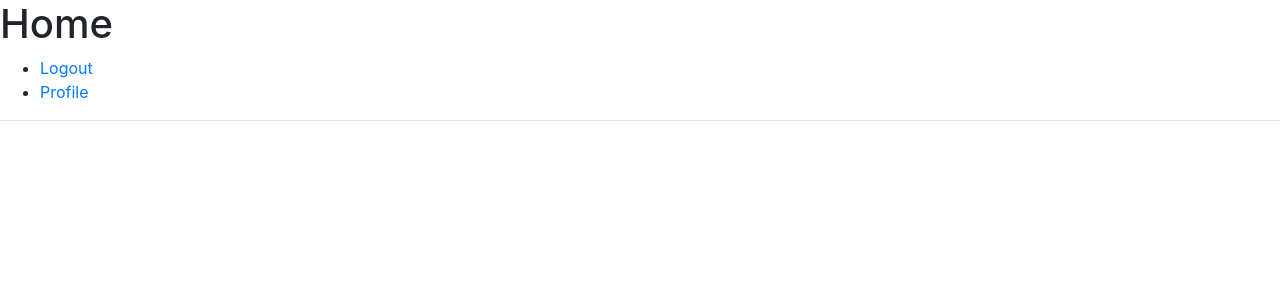
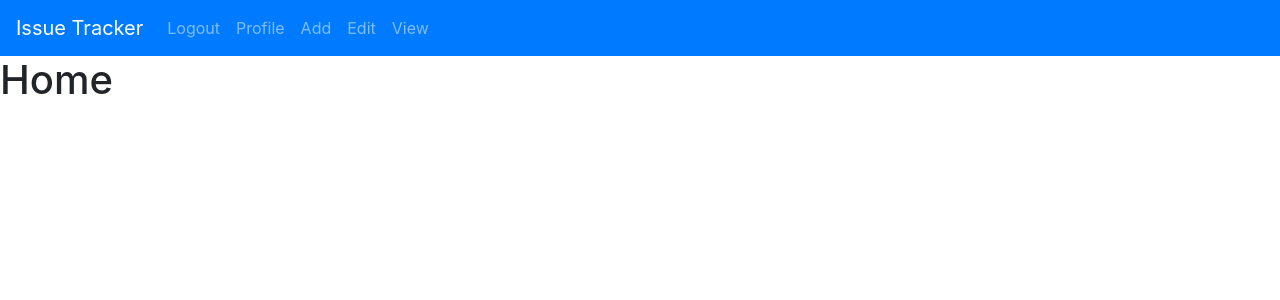
Before and after one commit to cjmorgan1185/issue_tracker, a Django app: page / in a window 1280 px wide. Shown: the top 300 px of the page. Run offline with Django 3.2, Linux system fonts and the light colour scheme; the visitor is signed in with stand-in values (Sample User, id 1); some libraries are stand-ins or nearby versions.

Commit message:
updated navbar styles and added authentication elements

```diff
--- a/accounts/templates/login.html
+++ b/accounts/templates/login.html
@@ -5,10 +5,13 @@
 {% block page_heading %}User Login{% endblock %}
 
 {% block content %}
+<div class="container">
 <form method="POST">
     {% csrf_token %} {{ login_form }}
     <button type="submit">Login</button>
 </form>
 
+
 <p><a href="{% url 'password_reset' %}">Reset Password</a></p>
+</div>
 {% endblock %}
--- a/accounts/templates/registration.html
+++ b/accounts/templates/registration.html
@@ -5,13 +5,13 @@
 {% block page_title %}Registration Page{% endblock %}
 
 {% block page_heading %}User Register{% endblock %} {% block content %}
-
-<p> If you already have an account you can <a href="{% url 'login' %}">sign in</a></p>
+<div class="container">
+<p class="regmsg"> If you already have an account you can <a href="{% url 'login' %}">sign in</a></p>
 
 <form method="POST">
     {% csrf_token %}
     {{ registration_form | as_bootstrap }}
     <button type="submit">Register</button>
 </form>
-
+</div>
 {% endblock %}
--- a/templates/base.html
+++ b/templates/base.html
@@ -1,5 +1,4 @@
-<!DOCTYPE html>
-{% load staticfiles %}
+<!DOCTYPE html> {% load staticfiles %}
 <html>
 
 <head>
@@ -9,25 +8,51 @@
 </head>
 
 <body>
+
+    {% if user.is_authenticated %}
+
+    <nav class="navbar navbar-expand-lg navbar-dark bg-primary">
+        <a class="navbar-brand" href="#">Issue Tracker</a>
+        <button class="navbar-toggler" type="button" data-toggle="collapse" data-target="#navbarNav" aria-controls="navbarNav" aria-expanded="false" aria-label="Toggle navigation">
+    <span class="navbar-toggler-icon"></span>
+  </button>
+        <div class="collapse navbar-collapse" id="navbarNav">
+            <ul class="navbar-nav">
+                <li class="nav-item">
+                    <a href="{% url 'logout' %}" class="nav-link" href="#">Logout <span class="sr-only">(current)</span></a>
+                </li>
+                <li class="nav-item">
+                    <a href="{% url 'profile' %}" class="nav-link" href="#">Profile</a>
+                </li>
+                <li class="nav-item">
+                    <a href="{% url 'profile' %}" class="nav-link" href="#">Add</a>
+                </li>
+                <li class="nav-item">
+                    <a href="{% url 'profile' %}" class="nav-link" href="#">Edit</a>
+                </li>
+                <li class="nav-item">
+                    <a href="{% url 'profile' %}" class="nav-link" href="#">View</a>
+                </li>
+            </ul>
+        </div>
+    </nav>
     <h1>{% block page_heading %}{% endblock %}</h1>
-    <nav>
-        <ul>
-            {% if user.is_authenticated %}
-            <li><a href="{% url 'logout' %}">Logout</a></li>
-            <li><a href="{% url 'profile' %}">Profile</a></li>
-            {% else %}
-            <li><a href="{% url 'login' %}">Login</a></li>
-            <li><a href="{% url 'registration' %}">Register</a></li>
-            {% endif %}
-        </ul>
-    </nav>
 
-    <hr> {% if messages %}
+
+    {% else %}
+    <div class="container">
+        <h1>Login or Register</h1>
+        <a href="{% url 'login' %}" class="btn btn-primary btn-lg btn-block">Login</a>
+        <a href="{% url 'registration' %}" class="btn btn-primary btn-lg btn-block">Register</a>
+    </div>
+    {% endif %} {% if messages %}
     <div>
         {% for message in messages %} {{ message }} {% endfor %}
     </div>
     {% endif %}
-
+    <script src="https://code.jquery.com/jquery-3.3.1.slim.min.js" integrity="sha384-q8i/X+965DzO0rT7abK41JStQIAqVgRVzpbzo5smXKp4YfRvH+8abtTE1Pi6jizo" crossorigin="anonymous"></script>
+    <script src="https://cdnjs.cloudflare.com/ajax/libs/popper.js/1.14.7/umd/popper.min.js" integrity="sha384-UO2eT0CpHqdSJQ6hJty5KVphtPhzWj9WO1clHTMGa3JDZwrnQq4sF86dIHNDz0W1" crossorigin="anonymous"></script>
+    <script src="https://stackpath.bootstrapcdn.com/bootstrap/4.3.1/js/bootstrap.min.js" integrity="sha384-JjSmVgyd0p3pXB1rRibZUAYoIIy6OrQ6VrjIEaFf/nJGzIxFDsf4x0xIM+B07jRM" crossorigin="anonymous"></script>
     {% block content %}{% endblock %}
 </body>
 
```
Also changed, not shown: static/style.css (added, +13 -0 lines).
